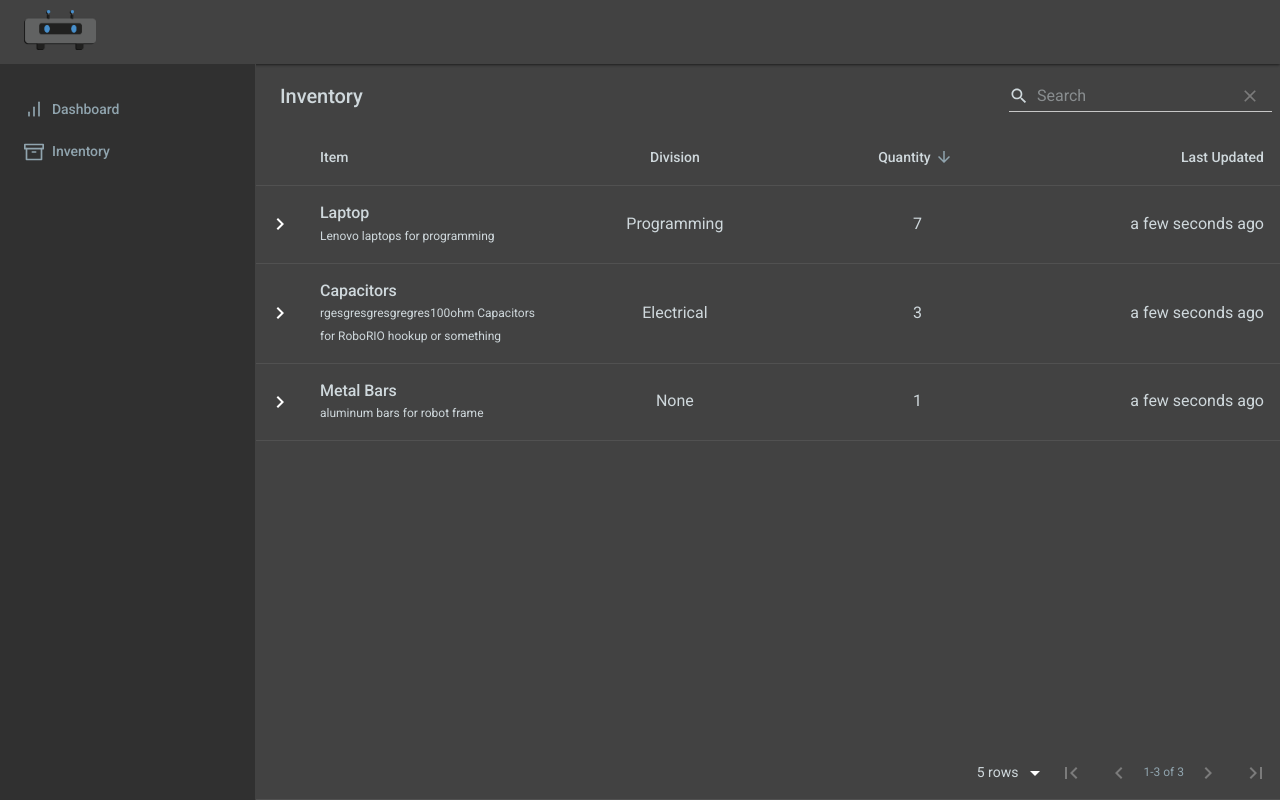
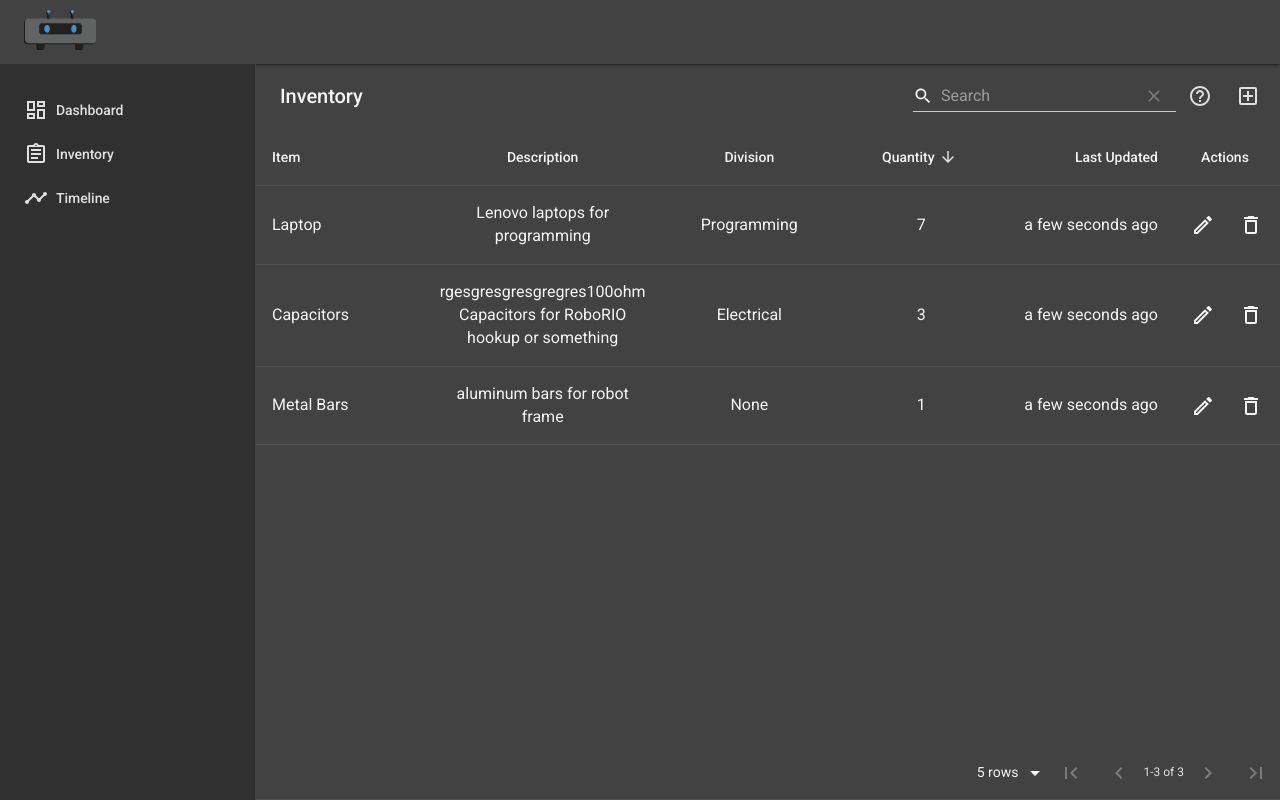
Before and after one commit to Project-Euba/Project-Euba, a React (Create React App) app in the folder client/: page /app/inventory in a window 1280 px wide. Built offline with nearby package versions, Linux system fonts and the light colour scheme; sample sign-in values are in the browser's storage.

Commit message:
Got base timeline page setup

```diff
--- a/client/package.json
+++ b/client/package.json
@@ -5,6 +5,9 @@
   "proxy": "http://localhost:5000/",
   "dependencies": {
     "@apollo/client": "^3.1.3",
+    "@devexpress/dx-react-core": "^2.7.0",
+    "@devexpress/dx-react-scheduler": "^2.7.0",
+    "@devexpress/dx-react-scheduler-material-ui": "^2.7.0",
     "@material-ui/core": "^4.11.0",
     "@material-ui/icons": "^4.9.1",
     "@material-ui/styles": "^4.10.0",
@@ -14,11 +17,10 @@
     "clsx": "^1.1.1",
     "graphql": "^15.3.0",
     "history": "^5.0.0",
-    "material-table": "^1.61.0",
+    "material-table": "^1.68.0",
     "moment": "^2.27.0",
     "react": "^16.13.1",
     "react-dom": "^16.13.1",
-    "react-feather": "^2.0.8",
     "react-helmet": "^6.1.0",
     "react-loader-spinner": "^3.1.14",
     "react-perfect-scrollbar": "^1.5.8",
--- a/client/src/components/EubaTable.js
+++ b/client/src/components/EubaTable.js
@@ -1,5 +1,6 @@
 import React from "react";
 import { makeStyles, Typography } from "@material-ui/core";
+import { MTableEditRow, MTableEditField } from "material-table";
 import MaterialTable from "material-table";
 import tableIcons from "../theme/TableIcons";
 
@@ -9,24 +10,44 @@ const useStyles = makeStyles((theme) => ({
     minHeight: "100%",
     paddingBottom: theme.spacing(3),
     paddingTop: theme.spacing(3),
+  },
+  roboto: {
+    fontFamily: "Roboto"
   }
 }));
 
-const TemplateView = ({ style, options, title, ...props }) => {
+const EubaTable = ({ style, options, title, ...props }) => {
+  let classes = useStyles();
   return (
     <MaterialTable
-        style={{borderRadius: "0px", ...style}}
+      style={{ borderRadius: "0px", ...style }}
       icons={tableIcons}
       title={<Typography variant="h4">{title}</Typography>}
       options={{
         rowStyle: {
-            fontFamily: "Roboto"
+          fontFamily: "Roboto",
         },
-          ...options
+        actionsColumnIndex: -1,
+        ...options,
+      }}
+      components={{
+        EditRow: (tableProps) => {
+          return (
+            <MTableEditRow
+              {...{
+                ...tableProps,
+                onBulkEditRowChanged:
+                  typeof tableProps.onBulkEditRowChanged === "function"
+                    ? tableProps.onBulkEditRowChanged
+                    : () => {},
+              }}
+            />
+          );
+        }
       }}
       {...props}
     />
-  )
-}
+  );
+};
 
-export default TemplateView;
+export default EubaTable;
--- a/client/src/components/HelperTooltip.js
+++ b/client/src/components/HelperTooltip.js
@@ -1,6 +1,6 @@
 import React from "react";
 import { IconButton, Tooltip, Typography } from "@material-ui/core";
-import { HelpCircle } from "react-feather";
+import HelpOutlineOutlined from "@material-ui/icons/HelpOutlineOutlined";
 
 const HelperTooltip = ({ header, body, ...props }) => {
   return (
@@ -16,9 +16,9 @@ const HelperTooltip = ({ header, body, ...props }) => {
       enterDelay={300}
       leaveDelay={50}
     >
-      <IconButton aria-label="help"  {...props}>
-        <HelpCircle />
-      </IconButton>
+      {/* <IconButton aria-label="help" disableRipple={true} disableFocusRipple={true} {...props}> */}
+        <HelpOutlineOutlined {...props}/>
+      {/* </IconButton> */}
     </Tooltip>
   );
 };
--- a/client/src/layout/DashboardLayout/SideNavigationBar/index.js
+++ b/client/src/layout/DashboardLayout/SideNavigationBar/index.js
@@ -2,31 +2,33 @@ import React, { useEffect } from "react";
 import { Link as RouterLink, useLocation } from "react-router-dom";
 import PropTypes from "prop-types";
 import {
-  Avatar,
   Box,
-  Button,
-  Divider,
   Drawer,
   Hidden,
   List,
-  Typography,
   makeStyles,
   colors,
 } from "@material-ui/core";
-import { BarChart as BarChartIcon, Archive as ArchiveIcon } from "react-feather";
+import DashboardOutlined from "@material-ui/icons/DashboardOutlined";
+import AssignmentOutlined from "@material-ui/icons/AssignmentOutlined";
+import TimelineOutlined from "@material-ui/icons/TimelineOutlined";
 import SideNavigationItem from "./SideNavigationItem";
-import VersionNumber from "../../../components/VersionNumber";
 
 const items = [
   {
     href: "/app/dashboard",
-    icon: BarChartIcon,
+    icon: DashboardOutlined,
     title: "Dashboard",
   },
   {
     href: "/app/inventory",
-    icon: ArchiveIcon,
-    title: "Inventory"
+    icon: AssignmentOutlined,
+    title: "Inventory",
+  },
+  {
+    href: "/app/timeline",
+    icon: TimelineOutlined,
+    title: "Timeline"
   }
 ];
 
--- a/client/src/routes.js
+++ b/client/src/routes.js
@@ -4,6 +4,7 @@ import DashboardLayout from "./layout/DashboardLayout";
 import MainLayout from "./layout/MainLayout";
 import DashboardView from "./views/dashboard/DashboardView";
 import InventoryView from "./views/dashboard/InventoryView";
+import TimelineView from "./views/dashboard/TimelineView";
 import NotFoundView from "./views/errors/NotFoundView";
 import LoginView from "./views/auth/LoginView";
 import RegisterView from "./views/auth/RegisterView";
@@ -16,6 +17,7 @@ const routes = [
     children: [
       { path: "dashboard", element: <DashboardView /> },
       { path: "inventory", element: <InventoryView /> },
+      { path: "timeline", element: <TimelineView /> },
       { path: "*", element: <Navigate to="/404" /> },
     ],
   },
--- a/client/src/theme/TableIcons.js
+++ b/client/src/theme/TableIcons.js
@@ -1,12 +1,12 @@
 import React, { forwardRef } from "react";
-import AddBox from "@material-ui/icons/AddBox";
+import AddBoxOutlined from "@material-ui/icons/AddBoxOutlined";
 import ArrowDownward from "@material-ui/icons/ArrowDownward";
 import Check from "@material-ui/icons/Check";
 import ChevronLeft from "@material-ui/icons/ChevronLeft";
 import ChevronRight from "@material-ui/icons/ChevronRight";
 import Clear from "@material-ui/icons/Clear";
 import DeleteOutline from "@material-ui/icons/DeleteOutline";
-import Edit from "@material-ui/icons/Edit";
+import EditOutlined from "@material-ui/icons/EditOutlined";
 import FilterList from "@material-ui/icons/FilterList";
 import FirstPage from "@material-ui/icons/FirstPage";
 import LastPage from "@material-ui/icons/LastPage";
@@ -16,14 +16,14 @@ import Search from "@material-ui/icons/Search";
 import ViewColumn from "@material-ui/icons/ViewColumn";
 
 const tableIcons = {
-  Add: forwardRef((props, ref) => <AddBox {...props} ref={ref} />),
+  Add: forwardRef((props, ref) => <AddBoxOutlined {...props} ref={ref} />),
   Check: forwardRef((props, ref) => <Check {...props} ref={ref} />),
   Clear: forwardRef((props, ref) => <Clear {...props} ref={ref} />),
   Delete: forwardRef((props, ref) => <DeleteOutline {...props} ref={ref} />),
   DetailPanel: forwardRef((props, ref) => (
     <ChevronRight {...props} ref={ref} />
   )),
-  Edit: forwardRef((props, ref) => <Edit {...props} ref={ref} />),
+  Edit: forwardRef((props, ref) => <EditOutlined {...props} ref={ref} />),
   Export: forwardRef((props, ref) => <SaveAlt {...props} ref={ref} />),
   Filter: forwardRef((props, ref) => <FilterList {...props} ref={ref} />),
   FirstPage: forwardRef((props, ref) => <FirstPage {...props} ref={ref} />),
--- a/client/src/theme/index.js
+++ b/client/src/theme/index.js
@@ -12,8 +12,8 @@ const theme = createMuiTheme({
       main: "#478fcc"
     },
     text: {
-      primary: colors.blueGrey[100],
-      secondary: colors.blueGrey[300]
+      primary: colors.grey[100],
+      secondary: colors.grey[300]
     }
   },
   shadows,
--- a/client/src/util/useWindowResize.js
+++ b/client/src/util/useWindowResize.js
@@ -24,4 +24,4 @@ function useWindowResize() {
   };
 }
 
-export default useWindowResize
+export default useWindowResize;
--- a/client/src/views/dashboard/InventoryView.js
+++ b/client/src/views/dashboard/InventoryView.js
@@ -1,134 +1,176 @@
 import React, { useState } from "react";
 import useWindowResize from "../../util/useWindowResize";
 import moment from "moment";
-import { makeStyles, Typography, Box, Container } from "@material-ui/core";
+import { makeStyles, useTheme, Typography } from "@material-ui/core";
 import Page from "../../components/Page";
-import MTableToolbar from "material-table";
 import EubaTable from "../../components/EubaTable";
 import HelperTooltip from "../../components/HelperTooltip";
 
 const useStyles = makeStyles((theme) => ({
   root: {
-    backgroundColor: theme.palette.background.default,
+    backgroundColor: "theme.palette.background.default",
     width: "100%",
-  },
-  secondToolbar: {
-    padding: "0px 10px",
-    buttons: {
-      height: 40,
-      width: 40
-    },
-    leftContainer: {
-      float: "left",
-      height: "40",
-      width: "50%",
-      overflow: "auto"
-    },
-    rightContainer: {
-      float: "right",
-      height: 40,
-      width: "50%",
-      overflow: "auto"
-    }
   }
 }));
 
 const TemplateView = () => {
   const classes = useStyles();
   const { height } = useWindowResize();
-  const [tableData, setTableData] = useState([
+  const [tableData, setTableData] = useState({
+    data: [
       {
         name: "Capacitors",
         description:
           "rgesgresgresgregres100ohm Capacitors for RoboRIO hookup or something",
-      division: {
-        _id: 2,
-        name: "Electrical",
-      },
+        division_id: 1,
         quantity: 3,
         date_updated: new Date().toString(),
       },
       {
         name: "Laptop",
         description: "Lenovo laptops for programming",
-      division: {
-        _id: 1,
-        name: "Programming",
-      },
+        division_id: 2,
         quantity: 7,
         date_updated: new Date().toString(),
       },
       {
         name: "Metal Bars",
         description: "aluminum bars for robot frame",
-      division: null,
+        division_id: 0,
         quantity: 1,
         date_updated: new Date().toString(),
       },
-  ]);
+    ],
+  });
   return (
     <Page className={classes.root} title="Inventory">
       <EubaTable
         title="Inventory Items"
         style={{ height: "100%" }}
         title={"Inventory"}
-        detailPanel={
-          rowData => <HelperTooltip header="Poggers" body="This is a test" />
-        }
         options={{
           headerStyle: { position: "sticky", top: 0 },
           minBodyHeight: height - 181,
           maxBodyHeight: height - 181,
         }}
         className={classes.root}
+        editable={{
+          onRowAdd: (newData) =>
+            new Promise((resolve) => {
+              setTimeout(() => {
+                resolve();
+                setTableData((prevState) => {
+                  const data = [...prevState.data];
+                  data.push(newData);
+                  return { ...prevState, data };
+                });
+              }, 600);
+            }),
+          onRowUpdate: (newData, oldData) =>
+            new Promise((resolve) => {
+              setTimeout(() => {
+                resolve();
+                if (oldData) {
+                  setTableData((prevState) => {
+                    const data = [...prevState.data];
+                    data[data.indexOf(oldData)] = newData;
+                    return { ...prevState, data };
+                  });
+                }
+              }, 1000);
+            }),
+          onRowDelete: (oldData) =>
+            new Promise((resolve) => {
+              setTimeout(() => {
+                resolve();
+                setTableData((prevState) => {
+                  const data = [...prevState.data];
+                  data.splice(data.indexOf(oldData), 1);
+                  return { ...prevState, data };
+                });
+              }, 1000);
+            }),
+        }}
         columns={[
           {
             title: "Item",
             field: "name",
-            render: (rowData) => {
-              return rowData.description ? (
-                <React.Fragment>
-                  <Typography variant="h5">{rowData.name}</Typography>
-                  <Typography variant="caption">
-                    {rowData.description}
-                  </Typography>
-                </React.Fragment>
-              ) : (
-                <Typography variant="h5">{rowData.name}</Typography>
-              );
+            // render: (rowData) => {
+            //   return rowData.description ? (
+            //     <React.Fragment>
+            //       <Typography variant="h5">{rowData.name}</Typography>
+            //       <Typography variant="caption">
+            //         {rowData.description}
+            //       </Typography>
+            //     </React.Fragment>
+            //   ) : (
+            //     <Typography variant="h5">{rowData.name}</Typography>
+            //   );
+            // },
           },
+          {
+            title: "Description",
+            field: "description",
+            sorting: false,
+            align: "center",
           },
           {
             title: "Division",
-            field: "division.name",
+            field: "division_id",
             sorting: false,
             align: "center",
             emptyValue: "None",
+            lookup: {
+              1: "Electrical",
+              2: "Programming",
+              3: "Build",
+              4: "3D Design",
+              0: "None",
+            },
           },
           {
             title: "Quantity",
             field: "quantity",
             defaultSort: "desc",
             align: "center",
+            type: "numeric",
+            validate: (rowData) => rowData.quantity >= 0,
           },
           {
             title: "Last Updated",
             field: "date_updated",
             align: "right",
+            // editable: false,
+            editComponent: ({ value, ...props }) => (
+              <Typography>{moment(value).fromNow()}</Typography>
+            ),
             render: (rowData) => moment(rowData.date_updated).fromNow(),
           },
         ]}
-        // components={{
-        //   Toolbar: props => (
-        //     <React.Fragment>
-        //       <MTableToolbar {...props}/>
-        //         <Box className={classes.secondToolbar}>
-
-        //         </Box>
-        //     </React.Fragment>
-        //   )
-        // }}
-        data={tableData}
+        data={tableData.data}
+        actions={[
+          {
+            icon: () => (
+              <HelperTooltip
+                header="Inventory Management"
+                body={`This panel allows you to easily manage inventory within your team.
+                Use the button to the right to add an inventory item, and edit inventory items using the row actions.`}
+              />
+            ),
+            isFreeAction: true,
+          },
+        ]}
+        localization={{
+          body: {
+            emptyDataSourceMessage: "No Inventory Items!",
+            addTooltip: "Add Item",
+            deleteTooltip: "Delete Item",
+            editTooltip: "Edit Item",
+            editRow: {
+              deleteText: "Delete Inventory Item?",
+            },
+          },
+        }}
       />
     </Page>
   );
--- /dev/null
+++ b/client/src/views/dashboard/TimelineView.js
@@ -0,0 +1,76 @@
+import React from "react";
+import { ViewState } from "@devexpress/dx-react-scheduler";
+import { makeStyles, Paper } from "@material-ui/core";
+import {
+  Scheduler,
+  Toolbar,
+  ViewSwitcher,
+  DayView,
+  WeekView,
+  MonthView,
+  Appointments,
+  DateNavigator,
+  AppointmentTooltip,
+} from "@devexpress/dx-react-scheduler-material-ui";
+import Page from "../../components/Page";
+import useWindowResize from "../../util/useWindowResize";
+
+const useStyles = makeStyles((theme) => ({
+  root: {
+    backgroundColor: theme.palette.background.default,
+    width: "100%",
+    height: "100%",
+  },
+}));
+
+const schedulerData = [
+  {
+    startDate: "2020-08-01T09:45",
+    endDate: "2020-08-01T11:00",
+    title: "Finish Robot",
+  },
+  {
+    startDate: "2020-08-02T12:00",
+    endDate: "2020-08-02T13:30",
+    title: "Big Match or Whatever",
+  },
+];
+
+const TimeTableCell = (props) => {
+  const { height } = useWindowResize();
+  console.log(height);
+  const schedulerHeaderHeight = 91; // height of default toolbar + D.O.W. bar
+  const schedulerHeight = height - 68;
+  return (
+    <MonthView.TimeTableCell
+      {...props}
+      style={{ height: `${(schedulerHeight - schedulerHeaderHeight) / 6}px` }}
+    />
+  );
+};
+
+const TimelineView = () => {
+  const classes = useStyles();
+  return (
+    <Page className={classes.root} title="Timeline">
+      <Scheduler data={schedulerData}>
+        <ViewState defaultCurrentViewName="Month" />
+
+        <DayView startDayHour={9} endDayHour={18} />
+
+        <WeekView startDayHour={10} endDayHour={19} />
+
+        <MonthView timeTableCellComponent={TimeTableCell} />
+
+        <Toolbar />
+        <ViewSwitcher />
+        <DateNavigator />
+
+        <Appointments />
+        <AppointmentTooltip showCloseButton showOpenButton />
+      </Scheduler>
+    </Page>
+  );
+};
+
+export default TimelineView;
```
Also changed, not shown: 1 other file (tests, documents, lock files or other folders). Lines whose indentation alone changed are shown as unchanged.
